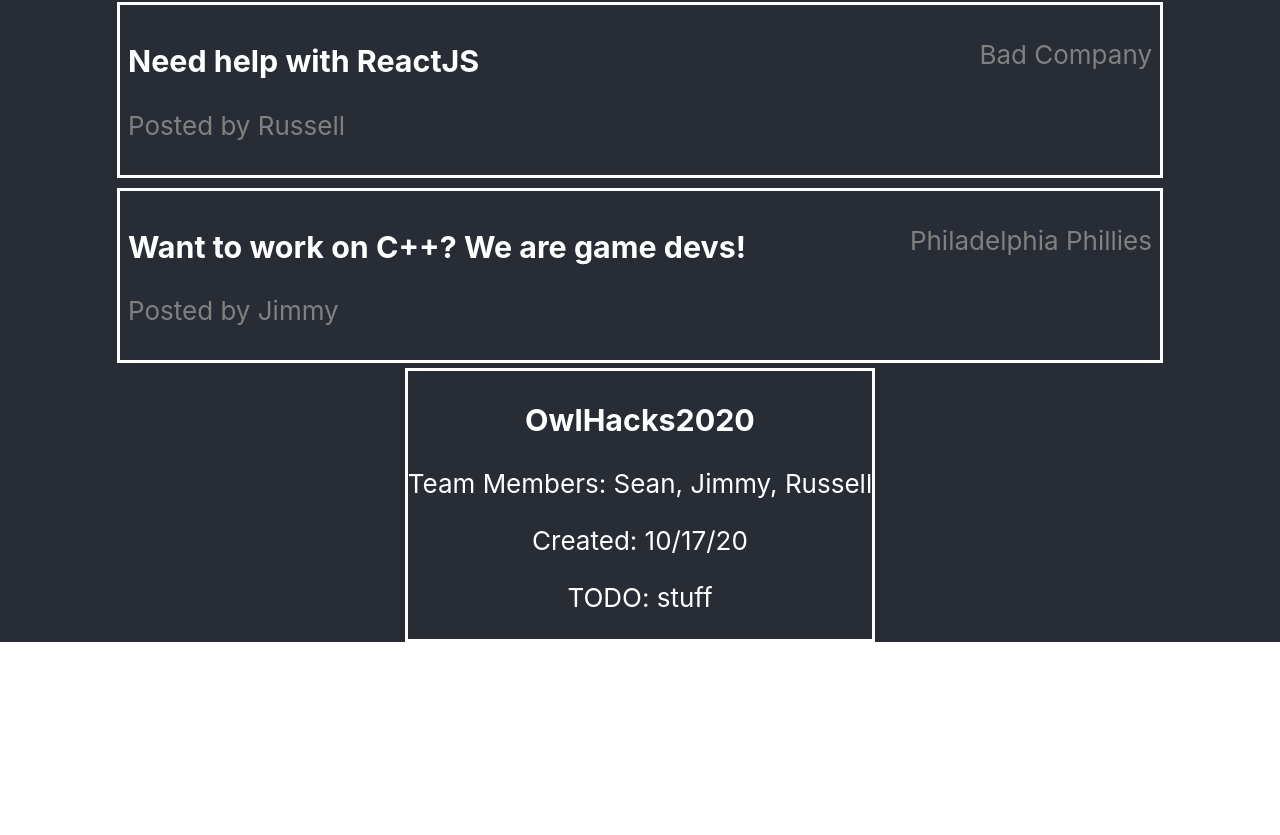
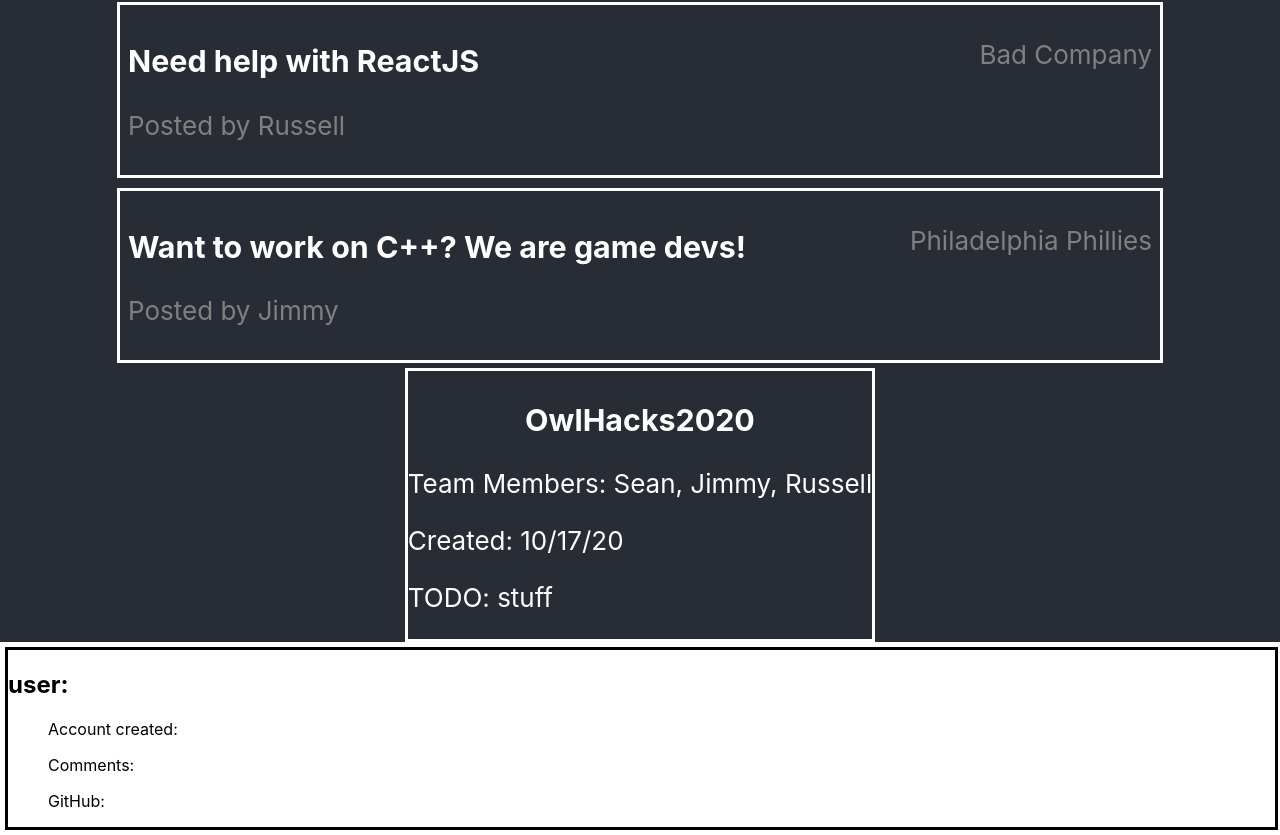
Before and after one commit to 12thStreetStudios/OwlHacks2020, a React (Create React App) app in the folder owlhacks2020/: page / in a window 1280 px wide. Shown: the part 375-1210 px from the top of the page. Before the commit the page ends 1017 px from the top, so only its background shows below. Built offline with nearby package versions, Linux system fonts and the light colour scheme.

Commit message:
added users class

```diff
--- a/owlhacks2020/src/App.js
+++ b/owlhacks2020/src/App.js
@@ -4,6 +4,7 @@ import './App.css';
 import Title from './components/Title'
 import Post from './components/Post'
 import Project from './components/Project';
+import User from './components/User'
 
 function App() {
   return(
@@ -14,7 +15,9 @@ function App() {
         <Post title="Need help with ReactJS" poster="Russell" organization="Bad Company"/>
         <Post title="Want to work on C++? We are game devs!" poster="Jimmy" organization="Philadelphia Phillies"/>
         <Project pname="OwlHacks2020" members="Sean, Jimmy, Russell" creation_date="10/17/20" todo_list="stuff"></Project>
+
       </header>
+      <User />
     </div>
   );
 }
--- /dev/null
+++ b/owlhacks2020/src/components/User.css
@@ -0,0 +1,14 @@
+.user {
+    border: solid;
+    width: 99%;
+    margin:5px;
+
+}
+
+h2 {
+    text-align: left;
+
+}
+p {
+    text-align: left;
+}
--- /dev/null
+++ b/owlhacks2020/src/components/User.js
@@ -0,0 +1,19 @@
+import React from 'react'
+import './User.css'
+
+class User extends React.Component {
+    render() {
+        return (
+            <div className="user">
+                <h2 id ="username">user: {this.props.username}</h2>
+                <ul>
+                    <p id="acc_creation_date">Account created: {this.props.acc_creation_date}</p>
+                    <p id="total_comments">Comments: {this.props.num_comments}</p>
+                    <p id="GHProfile">GitHub: {this.props.ghp_url}</p>
+                </ul>
+            </div>
+        );
+    }
+}
+
+export default User;
```
